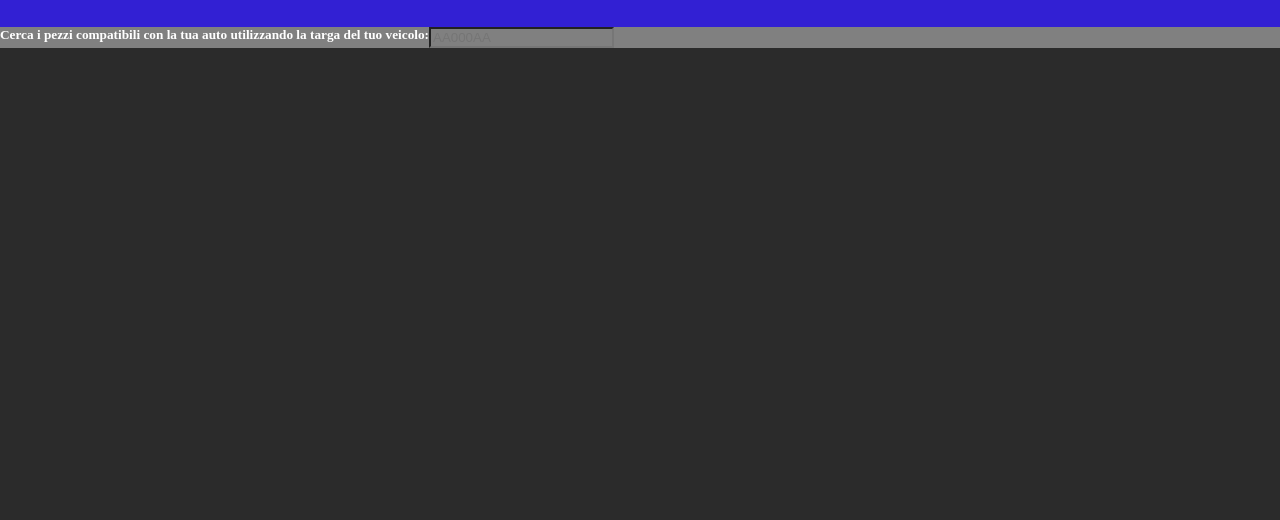
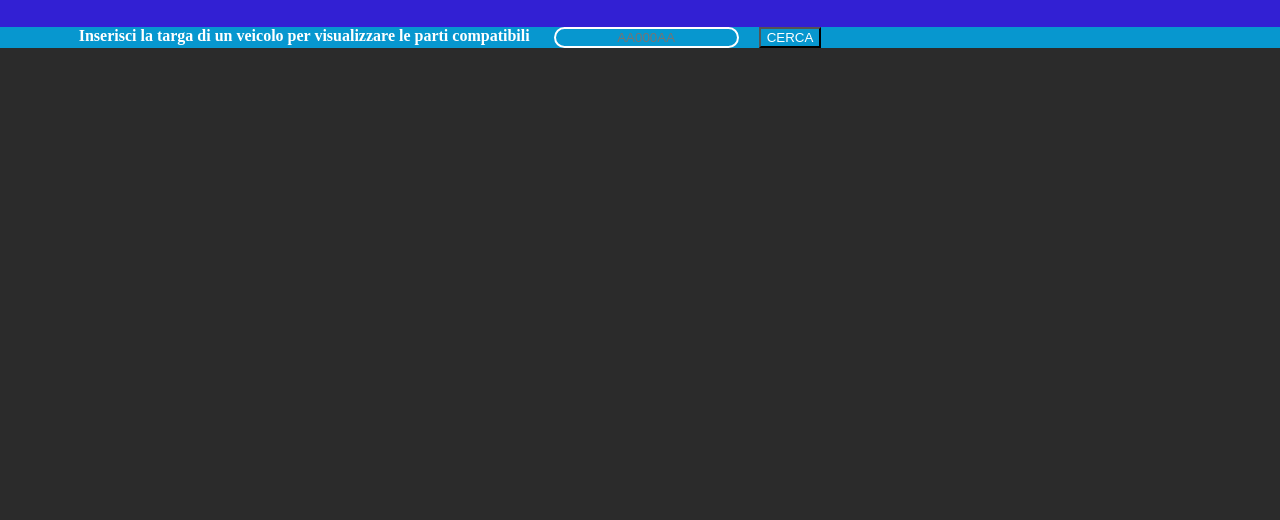
Before and after one commit to Fabio-Mignone/SITO_WEB_PON, a plain HTML site: page index.html in a window 1280 px wide. Shown: the part 111-631 px from the top of the page. Drawn offline with nearby package versions, Linux system fonts and the light colour scheme.

Commit message:
searchbar compleated
finished the searchbar

```diff
--- a/CSS/main.css
+++ b/CSS/main.css
@@ -118,7 +118,11 @@ body{
 
 /*//////////////////////////////////////////////////////////////////////////////////*/
 
-
+.searchbar{
+  background-color: rgb(7, 151, 207);
+  display: flex;
+  justify-content: center;
+}
 
 /*//////////////////////////////////////////////////////////////////////////////////*/
 
--- a/index.html
+++ b/index.html
@@ -36,11 +36,13 @@
 
     <!-- ///////////////////////////////////////////////////////////////////////////////////////////////////////// -->
 
-
-    <div style="display: flex; background-color: grey;" class="srcbar">
-        <h5 style="color: white; background-color: grey;">Cerca i pezzi compatibili con la tua auto utilizzando la targa del tuo veicolo:  </h5>
-        <input style="color: white; background-color: grey;" type="text" minlength="7" maxlength="7" placeholder="AA000AA">
-      </div>
+    <div class="searchbar">
+        <h4 style="background-color: rgb(7, 151, 207); color: white;">Inserisci la targa di un veicolo per visualizzare le parti compatibili &nbsp &nbsp &nbsp</h4>
+        <input style="background-color: rgb(7, 151, 207); border:2px solid; border-radius: 25px; text-align:center;  color: white;" type="text" placeholder="AA000AA" minlength="1" maxlength="7">
+        <p style="background-color: rgb(7, 151, 207); color: white;">&nbsp &nbsp &nbsp</p>
+        <button style="background-color: rgb(7, 151, 207); background-color: rgb(7, 151, 207); color: white; color: white;">CERCA</button>
+        <p style="background-color: rgb(7, 151, 207); color: white;">&nbsp &nbsp &nbsp &nbsp &nbsp &nbsp &nbsp &nbsp &nbsp &nbsp &nbsp &nbsp &nbsp &nbsp &nbsp &nbsp &nbsp &nbsp &nbsp &nbsp &nbsp &nbsp &nbsp &nbsp &nbsp &nbsp &nbsp &nbsp &nbsp &nbsp &nbsp &nbsp &nbsp &nbsp &nbsp &nbsp &nbsp &nbsp &nbsp &nbsp &nbsp &nbsp &nbsp &nbsp &nbsp &nbsp &nbsp &nbsp</p>
+    </div>
 
     <!-- ///////////////////////////////////////////////////////////////////////////////////////////////////////// -->
 
```
